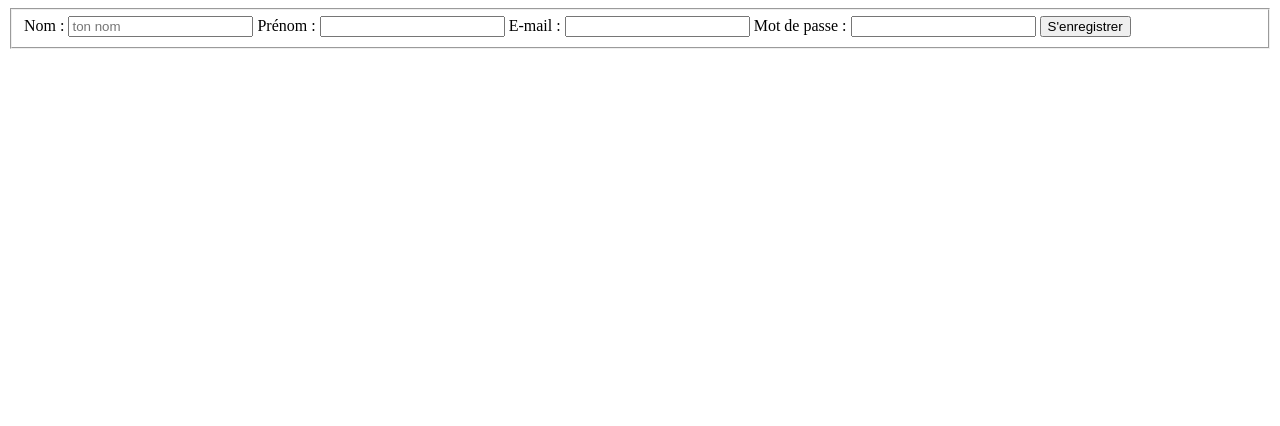
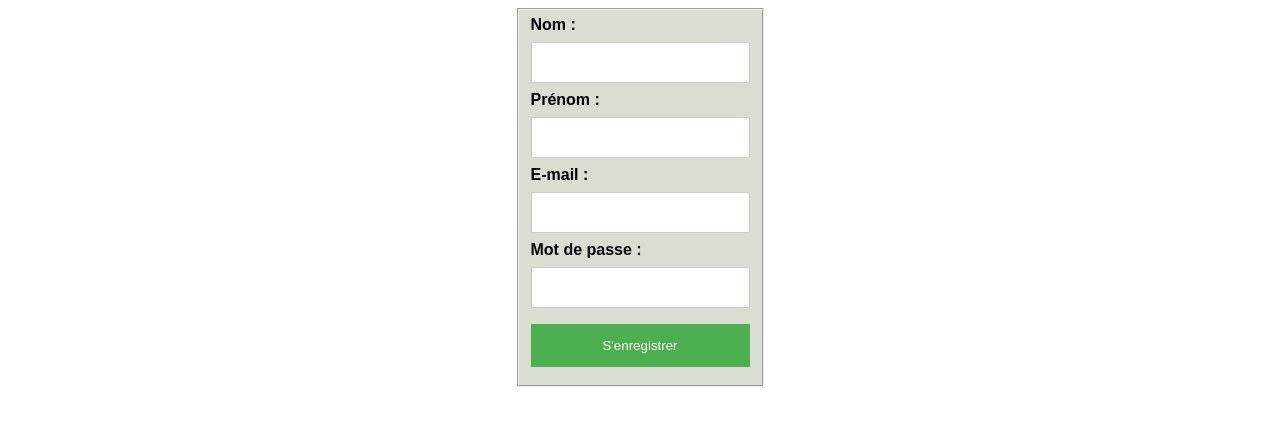
Before and after one commit to fatoumata27/JSFram, a website: page Frontend/Pages/register.html in a window 1280 px wide. Drawn offline with Linux system fonts and the light colour scheme.

Commit message:
create CSS to modernize design

```diff
--- a/Frontend/Pages/register.html
+++ b/Frontend/Pages/register.html
@@ -4,21 +4,27 @@
 <head>
     <meta charset="UTF-8">
     <meta name="viewport" content="width=device-width, initial-scale=1.0">
+    <link rel="stylesheet" href="../css/register.css">
     <title>Inscription</title>
 </head>
 
 <body>
-    <form method="POST" id="registerForm">
-        <fieldset>
-            <label>Nom : </label><input type="text" name="firstname" id="firstname" class="firstname"
-                placeholder="ton nom" />
-            <label>Prénom : </label><input type="text" name="lastname" id="lastname" class="lastname" />
-            <label>E-mail : </label><input type="email" name="email" id="email" class="email" />
-            <label>Mot de passe : </label><input type="password" name="pwd" id="pwd" class="pwd" />
-            <input type="submit" name="submit" value="S'enregistrer">
-        </fieldset>
-    </form>
-    <script src="../scripts/register.js"></script>
+    <div class="contenainer">
+        <form method="POST" id="registerForm">
+            <fieldset>
+                <label for="fistname"><b>Nom :</b></label>
+                <input type="text" name="firstname" id="firstname" required />
+                <label for="lastname"><b>Prénom :</b></label>
+                <input type="text" name="lastname" id="lastname" class="lastname" required />
+                <label for="email"><b>E-mail :</b></label>
+                <input type="email" name="email" id="email" class="email" required />
+                <label for="password"><b>Mot de passe :</b></label>
+                <input type="password" name="pwd" id="pwd" class="pwd" required />
+                <button type="submit">S'enregistrer</button>
+            </fieldset>
+        </form>
+    </div>
+    <scrip src="../scripts/register.js"></scrip>
 </body>
 
 </html>
--- /dev/null
+++ b/Frontend/css/register.css
@@ -0,0 +1,37 @@
+body {
+    font-family: Arial, Helvetica, sans-serif;
+}
+
+.contenainer {
+    display: flex;
+    justify-content: center;
+}
+
+fieldset {
+    background-color: #daddd1;
+    display: flex;
+    flex-direction: column;
+}
+
+input[type=text], input[type=password], input[type=email] {
+    width: 100%;
+    padding: 12px 20px;
+    margin: 8px 0;
+    display: inline-block;
+    border: 1px solid #ccc;
+    box-sizing: border-box;
+}
+
+button {
+    background-color: #4CAF50;
+    color: white;
+    padding: 14px 20px;
+    margin: 8px 0;
+    border: none;
+    cursor: pointer;
+    width: 100%;
+}
+
+button:hover {
+    opacity: 0.8;
+}
```
